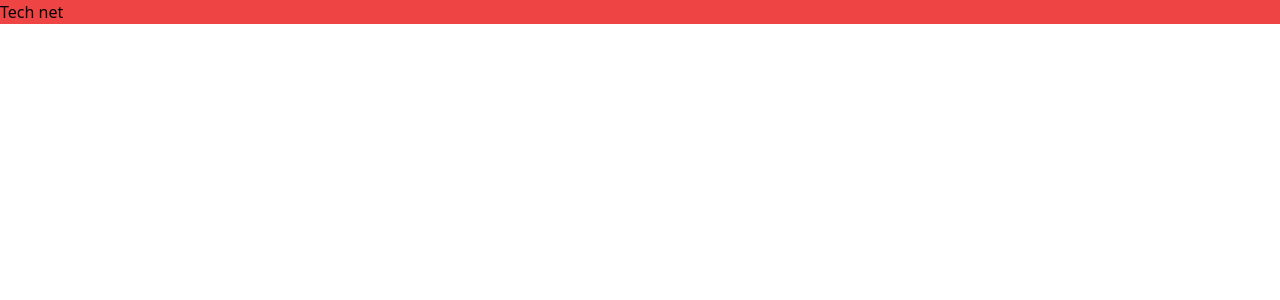
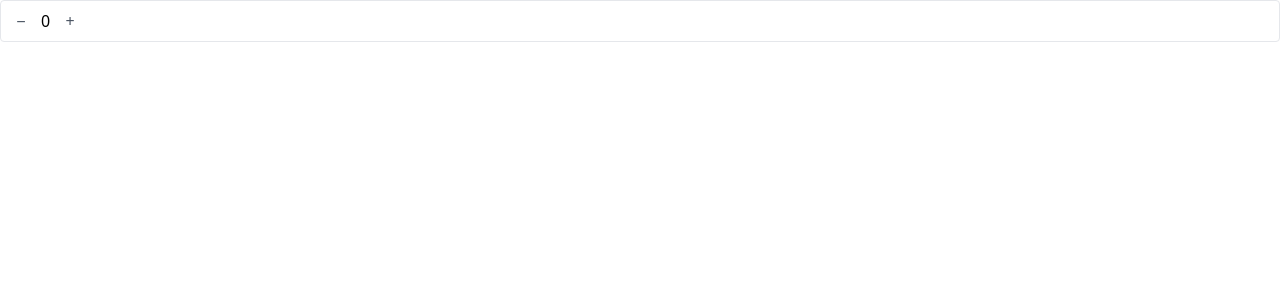
Before and after one commit to SaifullaJubair/redux-vite-tech-net, a React (Vite) app: page / in a window 1280 px wide. Shown: the top 300 px of the page. Built offline with nearby package versions, Linux system fonts and the light colour scheme; the HTML template or start-up script is replaced by a standard one.

Commit message:
count connection

```diff
--- a/src/App.tsx
+++ b/src/App.tsx
@@ -1,8 +1,35 @@
+import { useSelector } from "react-redux";
+import { RootState } from "./redux/store";
+
 function App() {
+  const { count } = useSelector((state: RootState) => state.counter);
   return (
     <>
-      <div>
-        <h1 className="bg-red-500">Tech net</h1>
+      <div className="">
+        <div className="">
+          <label htmlFor="Quantity" className="sr-only">
+            {" "}
+            Quantity{" "}
+          </label>
+
+          <div className="flex items-center rounded border border-gray-200">
+            <button
+              type="button"
+              className="h-10 w-10 leading-10 text-gray-600 transition hover:opacity-75"
+            >
+              &minus;
+            </button>
+
+            <div>{count}</div>
+
+            <button
+              type="button"
+              className="h-10 w-10 leading-10 text-gray-600 transition hover:opacity-75"
+            >
+              +
+            </button>
+          </div>
+        </div>
       </div>
     </>
   );
--- a/src/redux/features/counter/counterSlice.ts
+++ b/src/redux/features/counter/counterSlice.ts
@@ -10,8 +10,10 @@ const counterSlice = createSlice({
     increment: (state) => {
       state.count = state.count + 1;
     },
-    decrement: () => {},
+    decrement: (state) => {
+      state.count -= 1;
+    },
   },
 });
 
-export default counterSlice;
+export default counterSlice.reducer;
--- a/src/redux/store.ts
+++ b/src/redux/store.ts
@@ -1,7 +1,13 @@
 import { configureStore } from "@reduxjs/toolkit";
+import counterReducer from "./features/counter/counterSlice";
 
 const store = configureStore({
-  reducer: {},
+  reducer: {
+    counter: counterReducer,
+  },
 });
+export type RootState = ReturnType<typeof store.getState>;
+// Inferred type: {posts: PostsState, comments: CommentsState, users: UsersState}
+export type AppDispatch = typeof store.dispatch;
 
 export default store;
```
